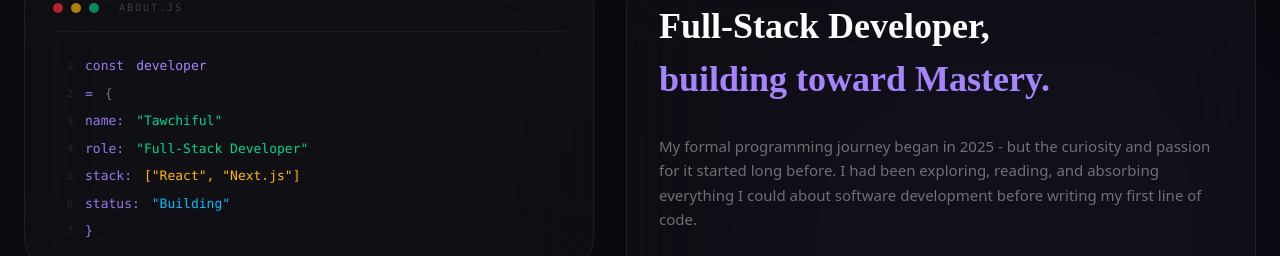
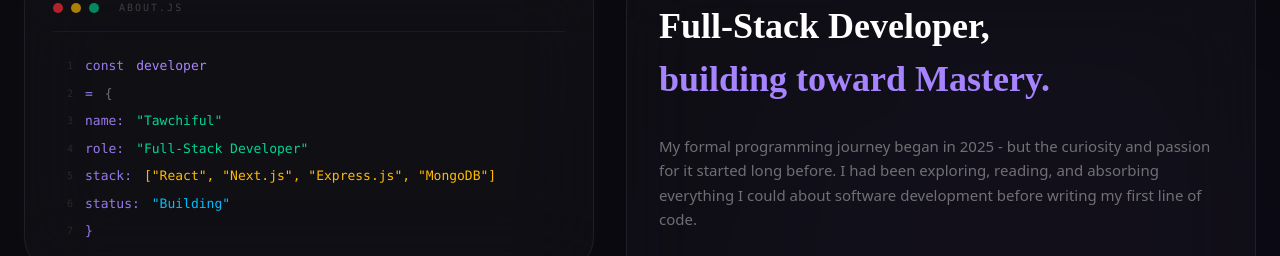
Before and after one commit to tawchifulislam/portfolio, a Next.js app: page / in a window 1280 px wide. Shown: the part 1077-1333 px from the top of the page. Built offline with nearby package versions, Linux system fonts and the light colour scheme.

Commit message:
Add stack

```diff
--- a/src/components/sections/About.jsx
+++ b/src/components/sections/About.jsx
@@ -25,7 +25,7 @@ const codeLines = [
   },
   {
     token: '  stack:',
-    name: ' ["React", "Next.js"]',
+    name: ' ["React", "Next.js", "Express.js", "MongoDB"]',
     color: 'text-amber-400',
   },
   {
```
